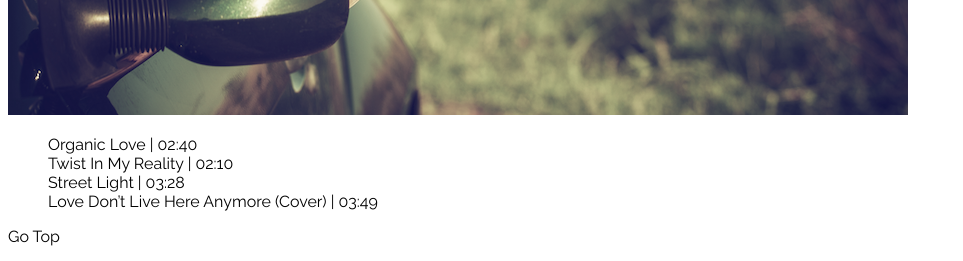
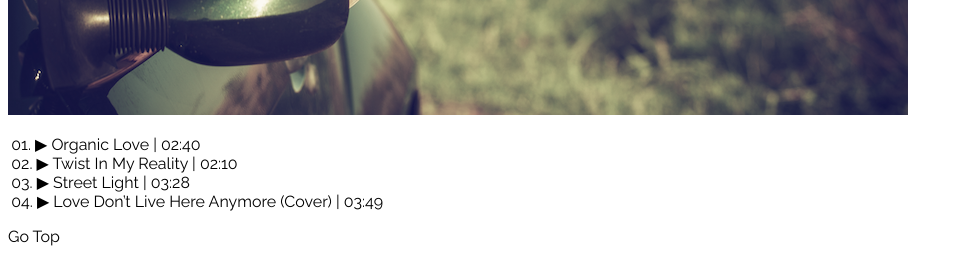
Before and after one commit to LeonelAnchaba/emiliaCole, a website: page views/music.html in a window 1280 px wide. Shown: the part 840-1101 px from the top of the page, without its empty margins (0-963 px from the left). Drawn offline with Linux system fonts and the light colour scheme; files whose address does not match are found by name; a web font is replaced by a local one.

Commit message:
Finalicé los ultimos retoques de la etapa css para Emilia Cole

```diff
--- a/app.js
+++ b/app.js
@@ -22,5 +22,5 @@ app.get("/contact", (req, res) =>{
 app.use(express.static("public"))
 
 app.listen (3000, ()=>{
-    console.log("Servidor corriendo en el puerto 3000")
+    console.log("Servidor corriendo en https://localhost:3000/")
 })
--- a/public/css/music.css
+++ b/public/css/music.css
@@ -5,6 +5,7 @@
     background-position-y: -3%;
 }
 
-/*Como en la configuacion general saque las viñetas,
-se me borran los numeros de la lista.
-Ademas, me falta el simbolito de play */
+
+#album ol li {
+    margin-left: -3%
+}
--- a/views/music.html
+++ b/views/music.html
@@ -16,7 +16,7 @@
                 <li><a href="/">HOME</a></li>
                 <li><a href="/about">ABOUT</a></li>
                 <li><a href="/music">MUSIC</a></li>
-                <li><a href="/contact">CONTACT</a></li>
+                <li><a href="/contact">CONTACT |</a></li>
             </ul>
         </nav>
         <nav class="header__redes">
@@ -42,23 +42,22 @@
         <article id="album">
             <h2>ALBUM <br> TWIST IN MY REALITY</h2>
             <img src="img/emilia-play-list.png" alt="Imagen del album">
-            <ol start="01">
-
-                <li> Organic Love | 02:40</li>
-                <li>Twist In My Reality | 02:10</li>
-                <li>Street Light | 03:28</li>
-                <li>Love Don’t Live Here Anymore (Cover) | 03:49</li>
+            <ol>
+                <li>01. ▶ Organic Love | 02:40</li>
+                <li>02. ▶ Twist In My Reality | 02:10</li>
+                <li>03. ▶ Street Light | 03:28</li>
+                <li>04. ▶ Love Don’t Live Here Anymore (Cover) | 03:49</li>
             </ol>
             <a href="#top">Go Top</a>
         </article>
-        <article id="video1" style="margin-top: 100px;">
+        <article id="video1">
             <h2>VIDEO <br> ORGANIC LOVE</h2>
             <iframe src="https://player.vimeo.com/video/135166028?h=fdb0646ae5" width="640" height="360" frameborder="0" allow="autoplay; fullscreen; picture-in-picture" allowfullscreen></iframe>
             <p>Directed by VINCE MALC & EMILIA COLE <br> Edited and Filmed by NICOLAS TROY <br> Produced by NIKI HEART,<br> Wix Films LTD.</p>
             <a href="#top">Go Top</a>
         </article>
 
-        <article id="video2" style="margin-top: 100px;">
+        <article id="video2">
             <h2>VIDEO <br> STREET LIGHT</h2>
             <iframe src="https://player.vimeo.com/video/134861419?h=24e3183108" width="640" height="360" frameborder="0" allow="autoplay; fullscreen; picture-in-picture" allowfullscreen></iframe>
             <p>Directed by VINCE MALC & EMILIA COLE <br> Edited and Filmed by NICOLAS TROY <br> Produced by NIKI HEART,<br> Wix Films LTD.</p>
```
